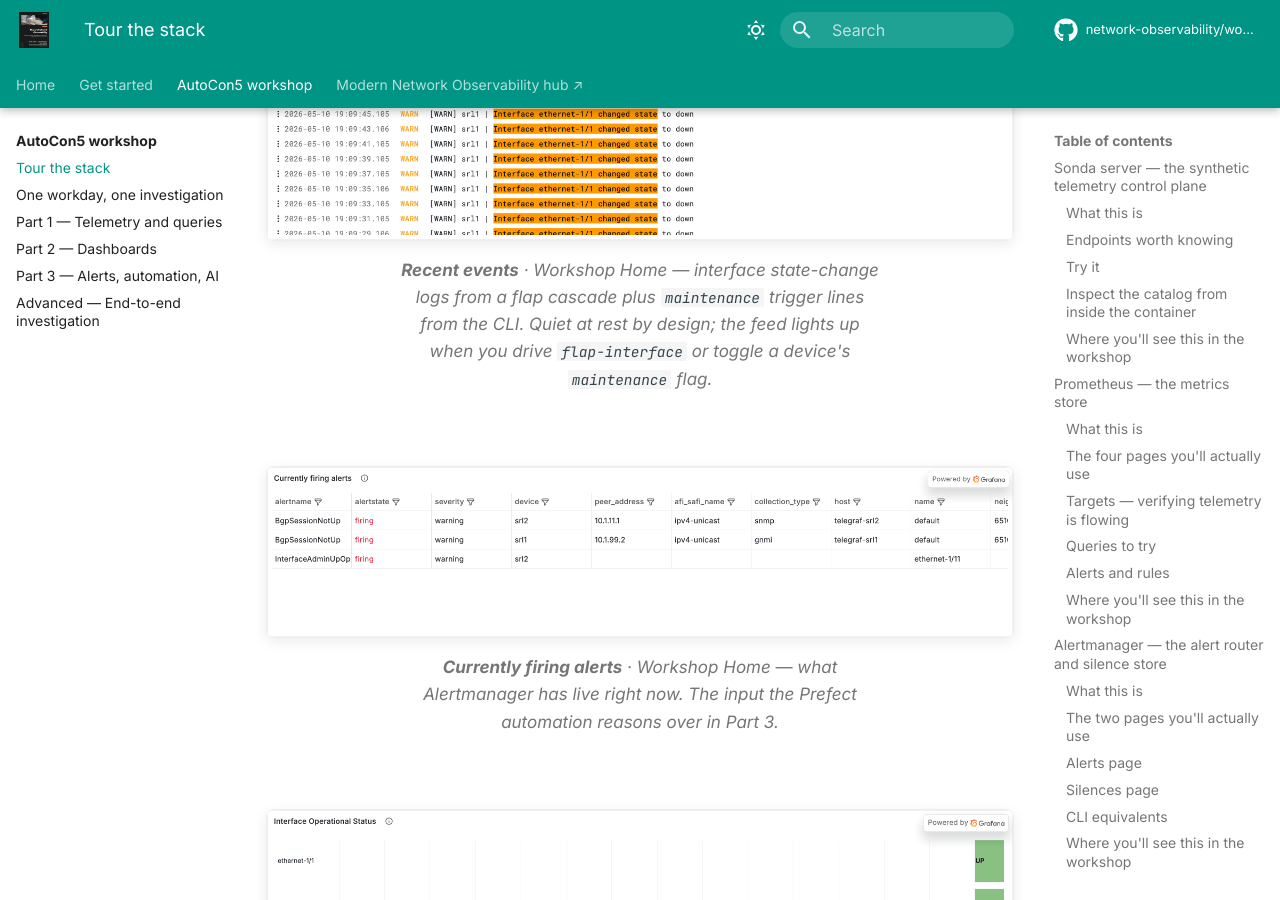
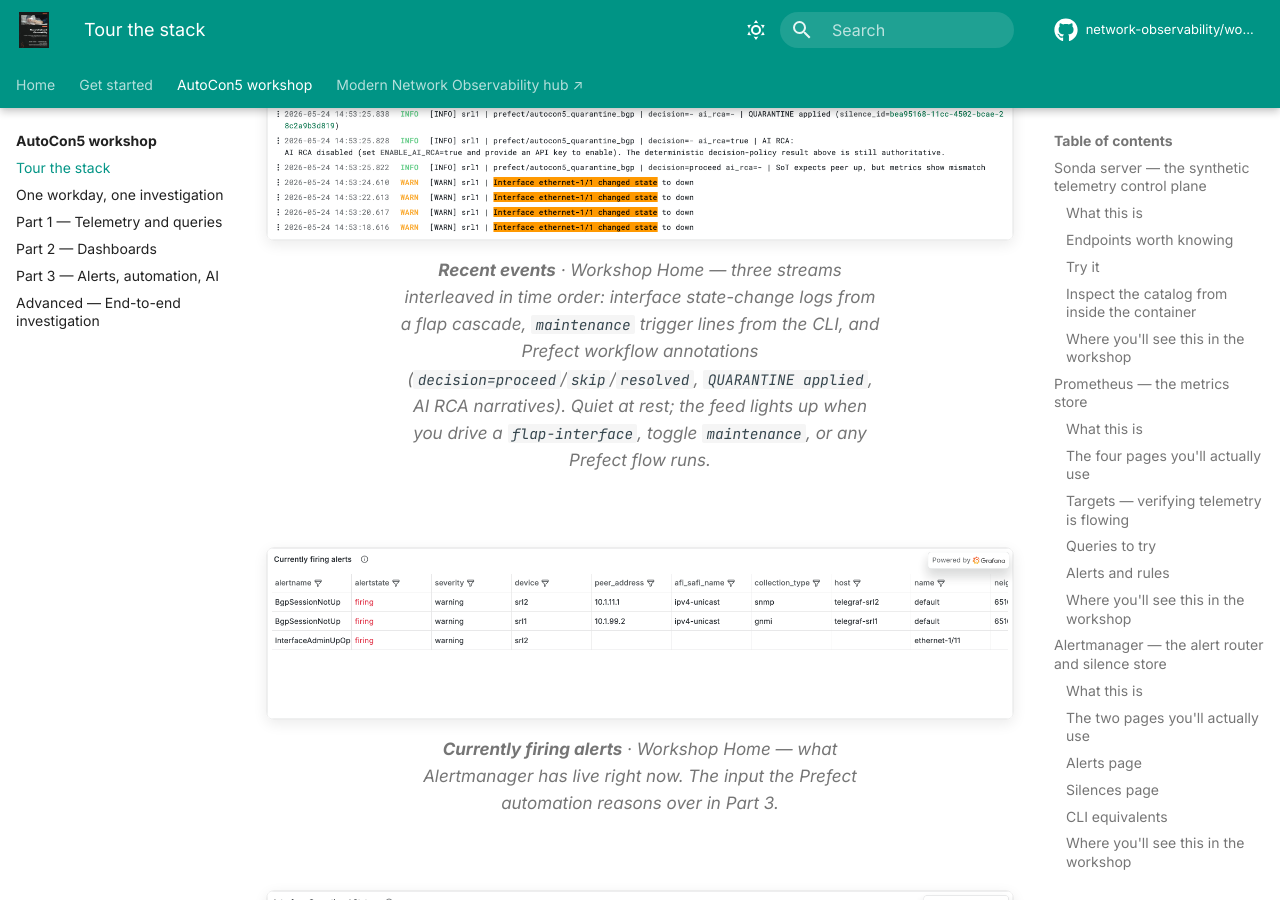
Before and after one commit to network-observability/workshops, an MkDocs documentation site: the page built from docs/workshop/tour.md, in a window 1280 px wide and 900 px high, scrolled down 12120 px. Built offline with MkDocs 1.6.1 and Material for MkDocs 9.7.7, drawn with Linux system fonts in a browser that asks for light colours; comment, search, counter and statistics services are not loaded.

Commit message:
fix(grafana): surface Prefect workflow annotations in Recent events feeds
Both Recent events panels (Workshop Home, Device Health) had a single
Loki target with a regex (Interface .* changed state|Configured from)
that caught flap-cascade and maintenance trigger lines but did NOT
catch Prefect workflow annotations (QUARANTINE applied, decision=...
reasons, AI RCA narratives). That made Part 3's repeated claim that
attendees can watch Prefect annotations in Recent events false — the
annotations did land in Loki, but never surfaced in the panel.

Added a second Loki target on both panels that selects {source="prefect"}
and renders each line with workflow / decision / ai_rca labels inline.
Lines from both targets interleave in time order, so Workshop Home now
honestly shows the alert → workflow chain as it unfolds.

Re-captured workshop-home-recent-events-{light,dark}.png against live
data so the Tour screenshot matches the new dual-target output. Caption
updated to mention the three streams (interface state-change, maintenance
triggers, Prefect annotations).

```diff
--- a/docs/workshop/tour.md
+++ b/docs/workshop/tour.md
@@ -307,7 +307,7 @@
 ![Recent events panel](../assets/screenshots/workshop-home-recent-events-light.png#only-light){ .screenshot loading=lazy }
 ![Recent events panel](../assets/screenshots/workshop-home-recent-events-dark.png#only-dark){ .screenshot loading=lazy }
 
-<figcaption><strong>Recent events</strong> · Workshop Home — interface state-change logs from a flap cascade plus <code>maintenance</code> trigger lines from the CLI. Quiet at rest by design; the feed lights up when you drive <code>flap-interface</code> or toggle a device's <code>maintenance</code> flag.</figcaption>
+<figcaption><strong>Recent events</strong> · Workshop Home — three streams interleaved in time order: interface state-change logs from a flap cascade, <code>maintenance</code> trigger lines from the CLI, and Prefect workflow annotations (<code>decision=proceed</code>/<code>skip</code>/<code>resolved</code>, <code>QUARANTINE applied</code>, AI RCA narratives). Quiet at rest; the feed lights up when you drive a <code>flap-interface</code>, toggle <code>maintenance</code>, or any Prefect flow runs.</figcaption>
 
 </figure>
 
```
Also changed, not shown: docs/assets/screenshots/workshop-home-recent-events-dark.png, docs/assets/screenshots/workshop-home-recent-events-light.png, 2 other files.
